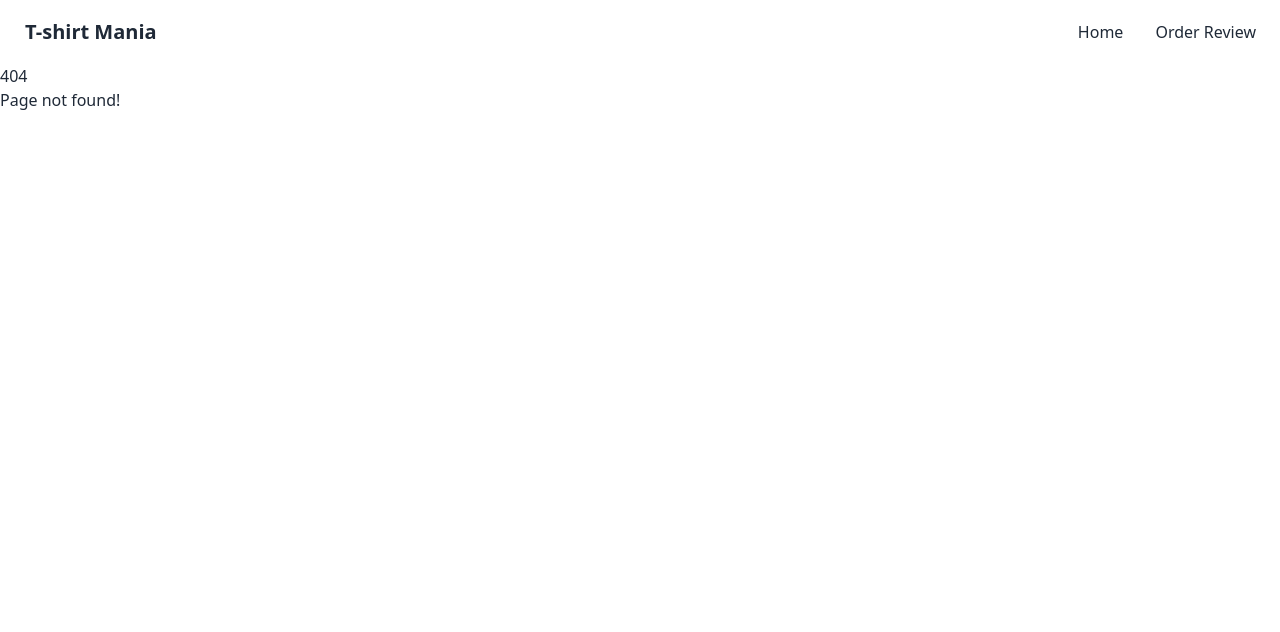
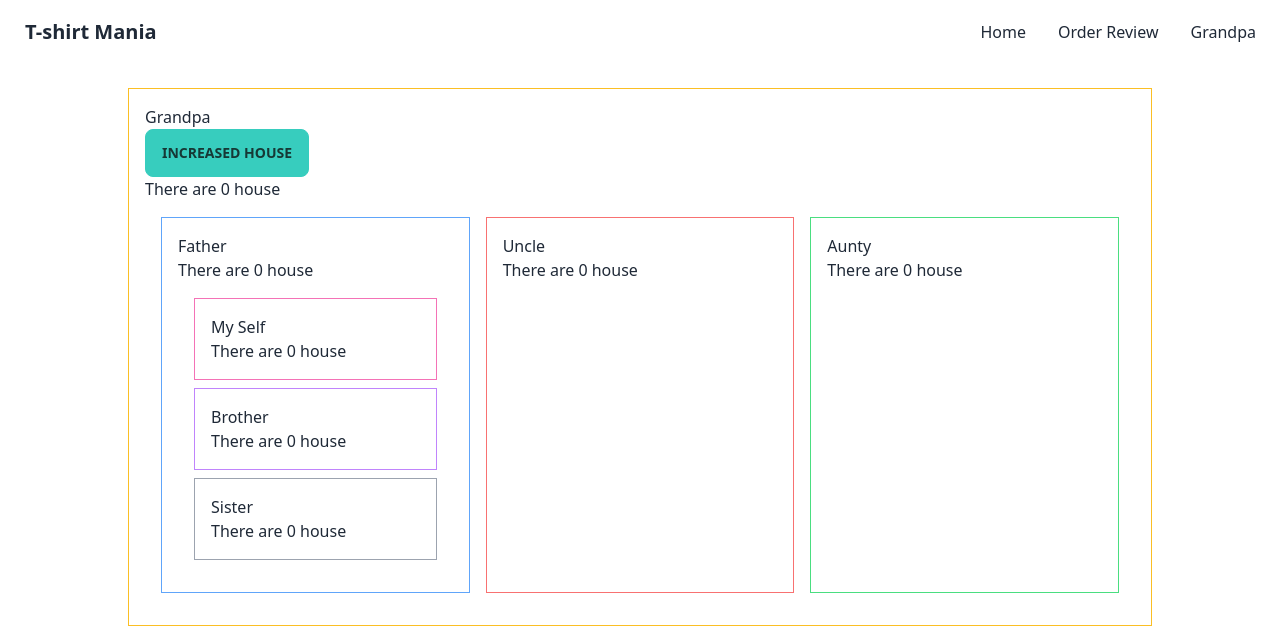
Before and after one commit to Tusar78/React-router-state, a React (Create React App) app in the folder tshirt-mania/: page /grandpa in a window 1280 px wide. Before the commit this address had no page. Shown: the top 632 px of the page. Built offline with nearby package versions, Linux system fonts and the light colour scheme.

Commit message:
Prop driling done

```diff
--- a/tshirt-mania/src/App.js
+++ b/tshirt-mania/src/App.js
@@ -1,4 +1,5 @@
 import { Route, Routes } from "react-router-dom";
+import Grandpa from "./Components/Grandpa/Grandpa";
 import Header from "./Components/Header/Header";
 import Home from "./Components/Home/Home";
 import NotFound from "./Components/NotFound/NotFound";
@@ -12,6 +13,7 @@ function App() {
         <Route path="/" element={<Home />}/>
         <Route path="/home" element={<Home />}/>
         <Route path="/order-review" element={<OrderReview />}/>
+        <Route path="/grandpa" element={<Grandpa />}/>
         <Route path="*" element={<NotFound />}/>
       </Routes>
     </>
--- /dev/null
+++ b/tshirt-mania/src/Components/Aunty/Aunty.js
@@ -0,0 +1,12 @@
+import React from 'react';
+
+const Aunty = ({house}) => {
+  return (
+    <div className='border border-green-400 p-4'>
+      <h4>Aunty</h4>
+      {house}
+    </div>
+  );
+};
+
+export default Aunty;
--- /dev/null
+++ b/tshirt-mania/src/Components/Brother/Brother.js
@@ -0,0 +1,12 @@
+import React from 'react';
+
+const Brother = ({house}) => {
+  return (
+    <div className='border border-purple-400 p-4'>
+      <h5>Brother</h5>
+      {house}
+    </div>
+  );
+};
+
+export default Brother;
--- a/tshirt-mania/src/Components/Cart/Cart.js
+++ b/tshirt-mania/src/Components/Cart/Cart.js
@@ -20,7 +20,7 @@ const Cart = ({ cart, handleRemoveItem }) => {
         cart.map(product => <AddedCart key={product._id} product={product} handleRemoveItem={handleRemoveItem} />)
       }
       {
-        cart.length !== 4 ? <></> : <button className='btn btn-error'>Remove All</button>
+        cart.length >= 4 ? <button className='btn btn-error'>Remove All</button> : <></>
       }
     </div>
   );
--- /dev/null
+++ b/tshirt-mania/src/Components/Father/Father.js
@@ -0,0 +1,21 @@
+import React from 'react';
+import Brother from '../Brother/Brother';
+import MySelf from '../MySelf/MySelf';
+import Sister from '../Sister/Sister';
+
+const Father = ({house}) => {
+  return (
+    <div className='border border-blue-400 p-4'>
+      <h4>Father</h4>
+      {house}
+
+      <div className='m-2 p-2 grid gap-2'>
+        <MySelf house={house} />
+        <Brother house={house} />
+        <Sister house={house} />
+      </div>
+    </div>
+  );
+};
+
+export default Father;
--- /dev/null
+++ b/tshirt-mania/src/Components/Grandpa/Grandpa.js
@@ -0,0 +1,27 @@
+import React, { useState } from 'react';
+import Aunty from '../Aunty/Aunty';
+import Father from '../Father/Father';
+import Uncle from '../Uncle/Uncle';
+
+const Grandpa = () => {
+  const [myHouse, setMyHouse] = useState(0);
+  const handleHouse = () => {
+    const newHouse = myHouse + 1;
+    setMyHouse(newHouse)
+  }
+  const house = <p>There are {myHouse} house</p>;
+  return (
+    <div className='max-w-screen-lg mx-auto mt-6 border border-amber-400 p-4'>
+      <h2>Grandpa</h2>
+      <button className='btn btn-accent' onClick={handleHouse}>Increased House</button>
+      {house}
+      <div className='m-2 p-2 grid grid-cols-3 gap-4'>
+        <Father house={house} />
+        <Uncle house={house} />
+        <Aunty house={house} />
+      </div>
+    </div>
+  );
+};
+
+export default Grandpa;
--- /dev/null
+++ b/tshirt-mania/src/Components/MySelf/MySelf.js
@@ -0,0 +1,12 @@
+import React from 'react';
+
+const MySelf = ({house}) => {
+  return (
+    <div className='border border-pink-400 p-4'>
+      <h5>My Self</h5>
+      {house}
+    </div>
+  );
+};
+
+export default MySelf;
--- a/tshirt-mania/src/Components/Navbar/Navbar.js
+++ b/tshirt-mania/src/Components/Navbar/Navbar.js
@@ -17,6 +17,9 @@ const Navbar = () => {
           <li>
             <Link to="/order-review">Order Review</Link>
           </li>
+          <li>
+            <Link to="/grandpa">Grandpa</Link>
+          </li>
         </ul>
       </div>
     </div>
--- /dev/null
+++ b/tshirt-mania/src/Components/Sister/Sister.js
@@ -0,0 +1,12 @@
+import React from 'react';
+
+const Sister = ({house}) => {
+  return (
+    <div className='border border-gray-400 p-4'>
+      <h5>Sister</h5>
+      {house}
+    </div>
+  );
+};
+
+export default Sister;
--- /dev/null
+++ b/tshirt-mania/src/Components/Uncle/Uncle.js
@@ -0,0 +1,12 @@
+import React from 'react';
+
+const Uncle = ({house}) => {
+  return (
+    <div className='border border-red-400 p-4'>
+      <h4>Uncle</h4>
+      {house}
+    </div>
+  );
+};
+
+export default Uncle;
```
